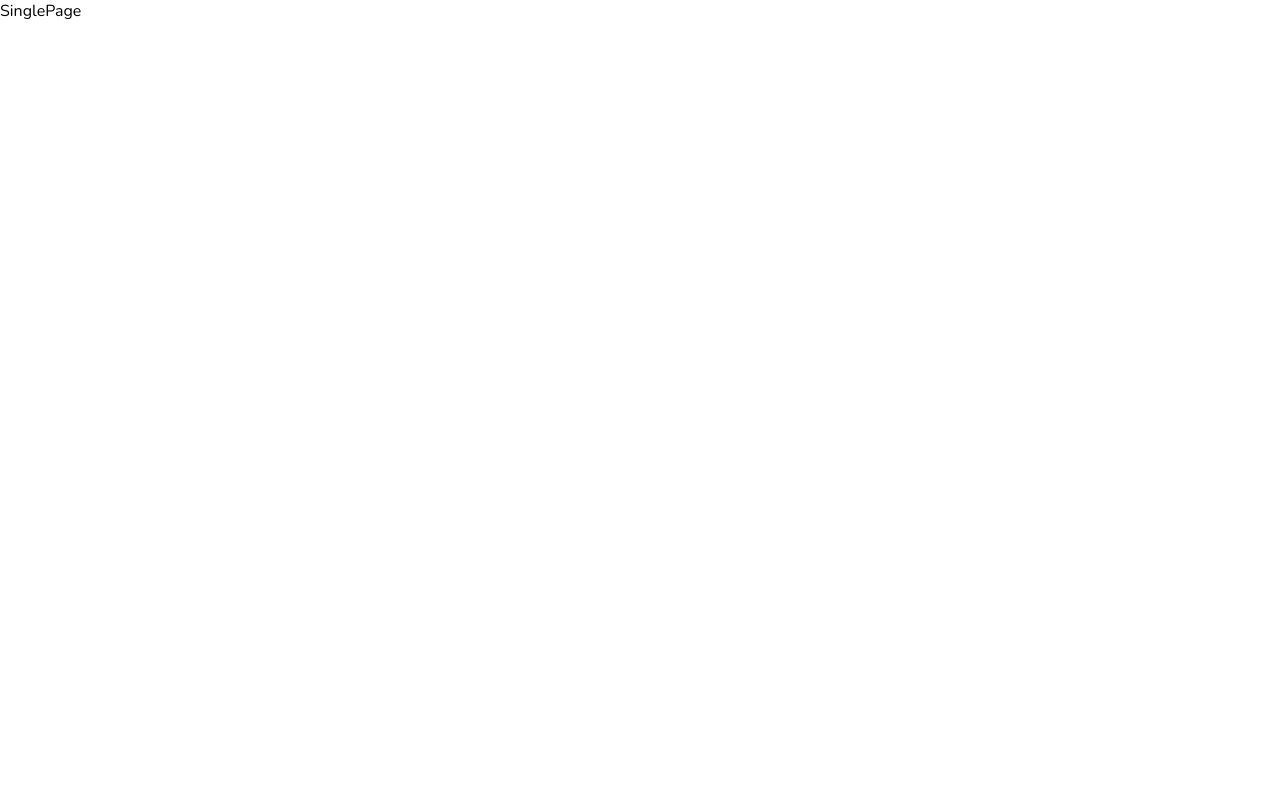
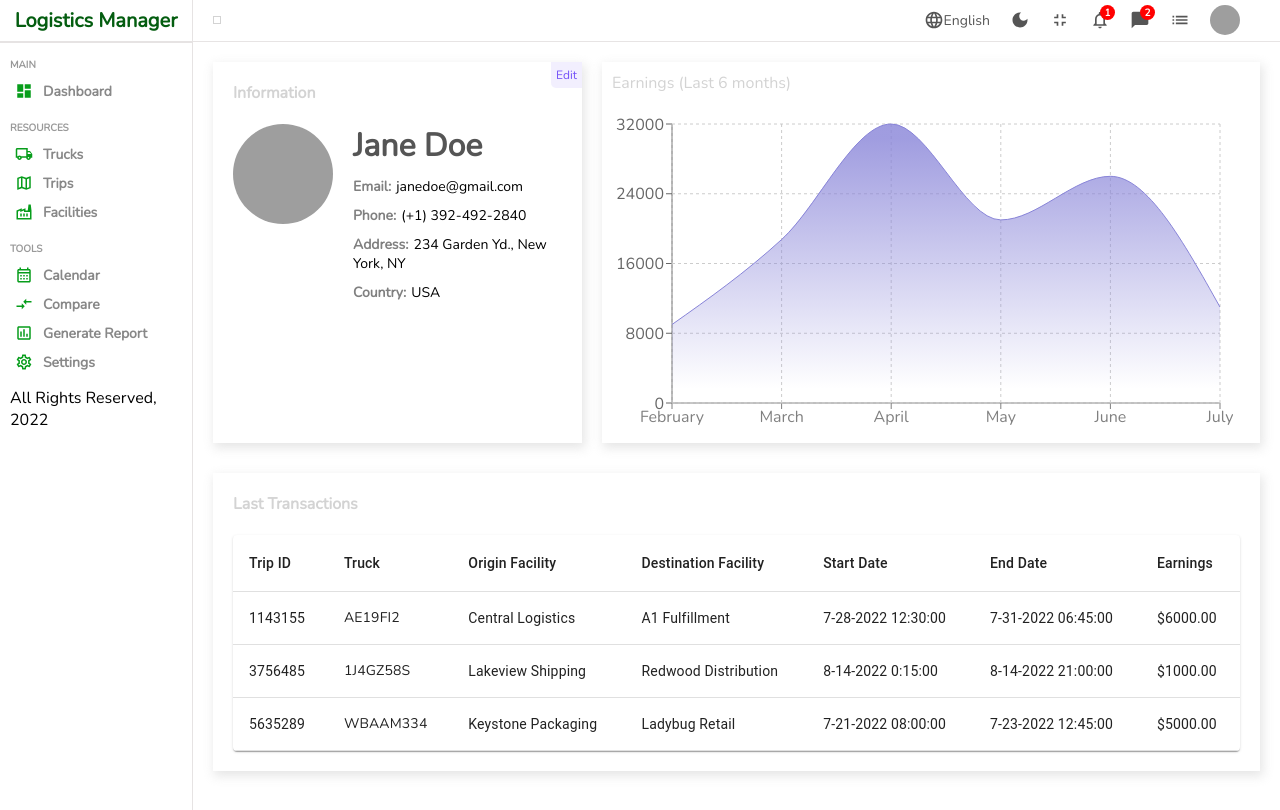
Before and after one commit to Wsref/project_logist_taoufik, a React (Create React App) app: page /trucks/1 in a window 1280 px wide. Built offline with nearby package versions, Linux system fonts and the light colour scheme; grey boxes are pictures that could not be loaded.

Commit message:
Added new and single pages

```diff
--- a/src/pages/new/New.jsx
+++ b/src/pages/new/New.jsx
@@ -1,14 +1,50 @@
 import './new.scss'
-import React from 'react'
+import React, { useState } from 'react'
+import DriveFolderUploadOutlinedIcon from '@mui/icons-material/DriveFolderUploadOutlined';
 import Sidebar from '../../components/sidebar/Sidebar'
 import Navbar from '../../components/navbar/Navbar'
 
 const New = () => {
+
+    const [file, setFile] = useState("")
+
     return (
         <div className='new'>
             <Sidebar />
             <div className="newContainer">
                 <Navbar />
+                <div className="top">
+                    <h1>Add New Truck</h1>
+                </div>
+                <div className="bottom">
+                    <div className="left">
+                        <img
+                            src={file ? URL.createObjectURL(file) : "https://icon-library.com/images/no-image-icon/no-image-icon-0.jpg"}
+                            alt=""
+                        />
+                    </div>
+                    <div className="right">
+                        <form action=''>
+                            <div className="formInput">
+                                Image <label htmlFor="file"><DriveFolderUploadOutlinedIcon className='icon'/></label>
+                                <input type="file" id="file" onChange={e => setFile(e.target.files[0])} style={{display: "none"}}/>
+                            </div>
+                            <div className="formInput">
+                                <label>License</label>
+                                <input type="string" placeholder="ABCD123" />
+                            </div>
+                            <div className="formInput">
+                                <label>Driver's Name</label>
+                                <input type="string" placeholder="John Doe" />
+                            </div>
+                            <div className="formInput">
+                                <label>Capacity</label>
+                                <input type="number" placeholder="12345" />
+                            </div>
+                            <button>Send</button>
+                        </form>
+                    </div>
+                </div>
             </div>
         </div>
     )
--- a/src/pages/new/new.scss
+++ b/src/pages/new/new.scss
@@ -1,6 +1,78 @@
 .new {
+    width: 100%;
     display: flex;
+
     .newContainer {
         flex: 6;
+
+        .top,
+        .bottom {
+            padding: 10px;
+            -webkit-box-shadow: 2px 4px 10px 1px rgba(0, 0, 0, 0.47);
+            box-shadow: 2px 4px 10px 1px rgba(201, 201, 201, 0.47);
+            margin: 20px;
+            display: flex;
+
+            h1 {
+                color: lightgray;
+                font-size: 20px;
+            }
+
+            .left {
+                flex: 1;
+                text-align: center;
+
+                img {
+                    width: 100px;
+                    height: 100px;
+                    border-radius: 50%;
+                    object-fit: cover;
+                }
+            }
+
+            .right {
+                flex: 2;
+
+                form {
+                    display: flex;
+                    flex-wrap: wrap;
+                    gap: 30px;
+                    justify-content: space-around;
+
+                    .formInput {
+                        width: 40%;
+
+                        label {
+                            display: flex;
+                            align-items: center;
+                            gap: 10px;
+
+                            .icon {
+                                cursor: pointer;
+                            }
+                        }
+
+                        input {
+                            width: 100%;
+                            padding: 5px;
+                            border: none;
+                            border-bottom: 1px solid gray;
+                            outline: none;
+                        }
+                    }
+
+                    button {
+                        width: 150px;
+                        padding: 10px;
+                        border: none;
+                        background-color: teal;
+                        color: white;
+                        font-weight: bold;
+                        cursor: pointer;
+                        margin-top: 10px;
+                    }
+                }
+            }
+        }
     }
 }
--- a/src/pages/singlePage/SinglePage.jsx
+++ b/src/pages/singlePage/SinglePage.jsx
@@ -1,10 +1,58 @@
 import React from 'react'
+import Navbar from '../../components/navbar/Navbar'
+import Sidebar from '../../components/sidebar/Sidebar'
+import Chart from '../../components/chart/Chart'
+import ListTable from '../../components/listTable/ListTable'
 import './singlePage.scss'
 
 const SinglePage = () => {
-  return (
-    <div className='singlePage'>SinglePage</div>
-  )
+    return (
+        <div className='singlePage'>
+            <Sidebar />
+            <div className="singleContainer">
+                <Navbar />
+                <div className="top">
+                    <div className="left">
+                <div className="editButton">Edit</div>
+                    <h1 className="title">Information</h1>
+                    <div className="item">
+                        <img
+                            src="https://images.pexels.com/photos/733872/pexels-photo-733872.jpeg?auto=compress&cs=tinysrgb&dpr=3&h=750&w=1260"
+                            alt=""
+                            className="itemImg"
+                        />
+                        <div className="details">
+                            <h1 className="itemTitle">Jane Doe</h1>
+                            <div className="detailItem">
+                                <span className="itemKey">Email:</span>
+                                <span className="itemValue">janedoe@gmail.com</span>
+                            </div>
+                            <div className="detailItem">
+                                <span className="itemKey">Phone:</span>
+                                <span className="itemValue">(+1) 392-492-2840</span>
+                            </div>
+                            <div className="detailItem">
+                                <span className="itemKey">Address:</span>
+                                <span className="itemValue">234 Garden Yd., New York, NY</span>
+                            </div>
+                            <div className="detailItem">
+                                <span className="itemKey">Country:</span>
+                                <span className="itemValue">USA</span>
+                            </div>
+                        </div>
+                    </div>
+                </div>
+                    <div className="right">
+                        <Chart aspect={3 / 1} title="User Spending (Last 6 months)" />
+                    </div>
+                </div>
+                <div className="bottom">
+                    <h1 className="title">Last Transactions</h1>
+                    <ListTable />
+                </div>
+            </div>
+        </div>
+    )
 }
 
 export default SinglePage
--- a/src/pages/singlePage/singlePage.scss
+++ b/src/pages/singlePage/singlePage.scss
@@ -1,2 +1,85 @@
 .singlePage {
+    display: flex;
+    width: 100%;
+
+    .singleContainer {
+        flex: 6;
+
+        .top {
+            padding: 20px;
+            display: flex;
+            gap: 20px;
+
+            .left {
+                flex: 1;
+                padding: 20px;
+                -webkit-box-shadow: 2px 4px 10px 1px rgba(0, 0, 0, 0.47);
+                box-shadow: 2px 4px 10px 1px rgba(201, 201, 201, 0.47);
+                position: relative;
+
+                .editButton {
+                    position: absolute;
+                    top: 0;
+                    right: 0;
+                    padding: 5px;
+                    font-size: 12px;
+                    color: #7451f8;
+                    background-color: #7551f818;
+                    cursor: pointer;
+                    border-radius: 0 0 0 5px;
+                }
+
+                .item {
+                    display: flex;
+                    gap: 20px;
+
+                    .itemImg {
+                        width: 100px;
+                        height: 100px;
+                        border-radius: 50%;
+                        object-fit: cover;
+                    }
+
+                    .details {
+                        .itemTitle {
+                            margin-bottom: 10px;
+                            color: #555;
+                        }
+
+                        .detailItem {
+                            margin-bottom: 10px;
+                            font-size: 14px;
+
+                            .itemKey {
+                                font-weight: bold;
+                                color: gray;
+                                margin-right: 5px;
+                            }
+
+                            .itemValue {
+                                font-weight: 300;
+                            }
+                        }
+                    }
+                }
+            }
+
+            .right {
+                flex: 2;
+            }
+        }
+
+        .bottom {
+            padding: 20px;
+            -webkit-box-shadow: 2px 4px 10px 1px rgba(0, 0, 0, 0.47);
+            box-shadow: 2px 4px 10px 1px rgba(201, 201, 201, 0.47);
+            margin: 10px 20px;
+        }
+    }
+
+    .title {
+        font-size: 16px;
+        color: lightgray;
+        margin-bottom: 20px;
+    }
 }
```
